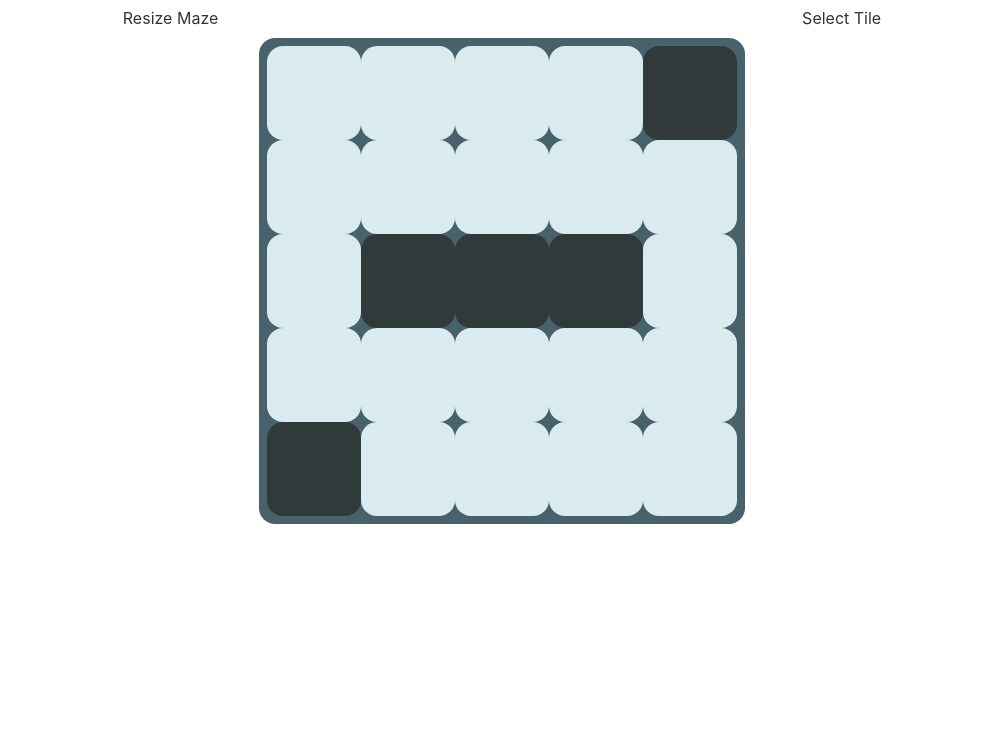
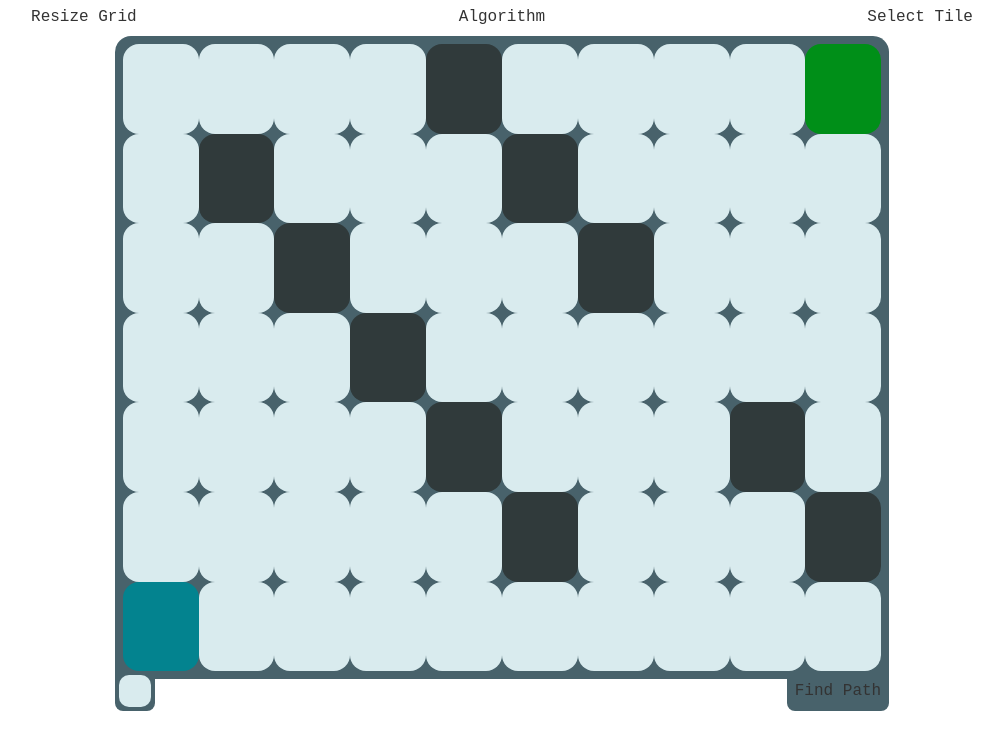
Before and after one commit to LaurensB235/PathFinding2D, a Svelte app: page / in a window 1280 px wide. Shown: the top 750 px of the page, without its empty margins (138-1141 px from the left). Built offline with nearby package versions, Linux system fonts and the light colour scheme.

Commit message:
Ready for pathfinding

```diff
--- a/public/global.css
+++ b/public/global.css
@@ -1,3 +1,7 @@
+* {
+	user-select: none;
+}
+
 html, body {
 	position: relative;
 	width: 100%;
@@ -9,7 +13,7 @@ body {
 	margin: 0;
 	padding: 8px;
 	box-sizing: border-box;
-	font-family: -apple-system, BlinkMacSystemFont, "Segoe UI", Roboto, Oxygen-Sans, Ubuntu, Cantarell, "Helvetica Neue", sans-serif;
+	font-family: monospace, monospace;
 }
 
 a {
--- a/src/components/Button.svelte
+++ b/src/components/Button.svelte
@@ -10,8 +10,14 @@
 <div class="button" on:click={clickFunction}>{text}</div>
 
 <style>
+    .button {
+        transition: box-shadow .2s;
+        box-shadow: inset 0 0 0 0 rgba(177,177,177,1);
+    }
+
     .button:hover {
         cursor: pointer;
         filter: brightness(0.85);
+        box-shadow: inset 100px 0 0 0 rgba(177,177,177,1);
     }
 </style>
--- a/src/components/DropDown.svelte
+++ b/src/components/DropDown.svelte
@@ -1,5 +1,6 @@
 <script>
     import Button from './Button.svelte';
+    import { slide } from 'svelte/transition';
 
     export let text;
 
@@ -13,7 +14,7 @@
 
 <Button {text} clickFunction={changeOpen}/>
 {#if open}
-    <div class="drop-down">
+    <div transition:slide class="drop-down">
         <slot></slot>
     </div>
 {/if}
@@ -21,5 +22,8 @@
 <style>
     .drop-down {
         position: absolute;
+        z-index: 1;
+        background-color: white;
+        width: 100%;
     }
 </style>
--- a/src/components/Grid.svelte
+++ b/src/components/Grid.svelte
@@ -1,7 +1,7 @@
 <script>
-    import { maze } from '../scripts/store';
-    import { changeTile } from '../scripts/maze';
-
+    import { maze, pickedTile } from '../scripts/store';
+    import { changeTile, findPath } from '../scripts/maze';
+    import Button from './Button.svelte'
 </script>
 
 <div class="container">
@@ -12,17 +12,55 @@
             {/each}
         </div>
     {/each}
+    <div class="selected">
+        <div id="selected" class=col_{$pickedTile} />
+    </div>
+    <div class="find">
+        <Button text="Find Path" clickFunction={findPath}/>
+    </div>
 </div>
 
 <style>
     .container {
+        position: relative;
         display: flex;
         flex-direction: column;
-        height: 60%;
+        height: 80%;
+        width: 60%;
+        padding: 0.5em;
+        border-radius: 1rem 1rem 0 0;
+        background-color: rgb(72, 98, 107);
+    }
+
+    .selected {
+        position: absolute;
+        height: 2.5rem;
+        left: 0;
+        bottom: -2rem;
+        background-color: inherit;
+        border-radius: 0 0 .5rem .5rem;
+        display: flex;
+        align-items: center;
+    }
+
+    #selected {
+        width: 2rem;
+        border-radius: 10px;
+        margin: .25rem;
         aspect-ratio: 1;
-        padding: 0.5em;
-        border-radius: 1rem;
-        background-color: rgb(72, 98, 107);
+    }
+
+    .find {
+        padding-left: .5rem;
+        padding-right: .5rem;
+        position: absolute;
+        height: 2.5rem;
+        right: 0;
+        bottom: -2rem;
+        background-color: inherit;
+        border-radius: 0 0 .5rem .5rem;
+        display: flex;
+        align-items: center;
     }
 
     .row {
@@ -42,7 +80,15 @@
     }
 
     .col:active {
-        border-radius: 50%;
+        border-radius: 50px;
+    }
+
+    .col_3 {
+        background-color: rgb(0, 143, 24);
+    }
+
+    .col_2 {
+        background-color: rgb(3, 131, 143);
     }
 
     .col_1 {
--- a/src/components/Header.svelte
+++ b/src/components/Header.svelte
@@ -8,15 +8,22 @@
 
 <header>
     <div>
-        <DropDown text="Resize Maze">
-            <Button text="add horizontal" clickFunction={addHorizontal}/>
-            <Button text="subtract horizontal" clickFunction={subtractHorizontal}/>
-            <Button text="add vertical" clickFunction={addVertical}/>
-            <Button text="subtract vertical" clickFunction={subtractVertical}/>
+        <DropDown text="Resize Grid">
+            <Button text="X+" clickFunction={addHorizontal}/>
+            <Button text="X-" clickFunction={subtractHorizontal}/>
+            <Button text="Y+" clickFunction={addVertical}/>
+            <Button text="Y-" clickFunction={subtractVertical}/>
+        </DropDown>
+    </div>
+    <div>
+        <DropDown text="Algorithm">
+            <!-- TODO algo  -->
         </DropDown>
     </div>
     <div>
         <DropDown text="Select Tile">
+            <Button text="End" clickFunction={() => pickedTile.set(3)}/>
+            <Button text="Start" clickFunction={() => pickedTile.set(2)}/>
             <Button text="Closed" clickFunction={() => pickedTile.set(1)}/>
             <Button text="Open" clickFunction={() => pickedTile.set(0)}/>
         </DropDown>
@@ -24,9 +31,12 @@
 </header>
 
 <style>
+    div {
+        position: relative;
+    }
     header {
         display: flex;
-        justify-content: space-between;
-        width: 60%;
+        justify-content: space-around;
+        width: 100%;
     }
 </style>
--- a/src/scripts/maze.js
+++ b/src/scripts/maze.js
@@ -39,3 +39,7 @@ export const changeTile = (row_i, col_i) => {
         return maze;
     })
 }
+
+export const findPath = () => {
+    console.log("hoi");
+}
--- a/src/scripts/store.js
+++ b/src/scripts/store.js
@@ -2,11 +2,13 @@ import { writable } from 'svelte/store';
 
 export let maze = writable(
     [
-        [0,0,0,0,1],
-        [0,0,0,0,0],
-        [0,1,1,1,0],
-        [0,0,0,0,0],
-        [1,0,0,0,0]
+        [0,0,0,0,1,0,0,0,0,3],
+        [0,1,0,0,0,1,0,0,0,0],
+        [0,0,1,0,0,0,1,0,0,0],
+        [0,0,0,1,0,0,0,0,0,0],
+        [0,0,0,0,1,0,0,0,1,0],
+        [0,0,0,0,0,1,0,0,0,1],
+        [2,0,0,0,0,0,0,0,0,0],
     ]
 )
 
```
